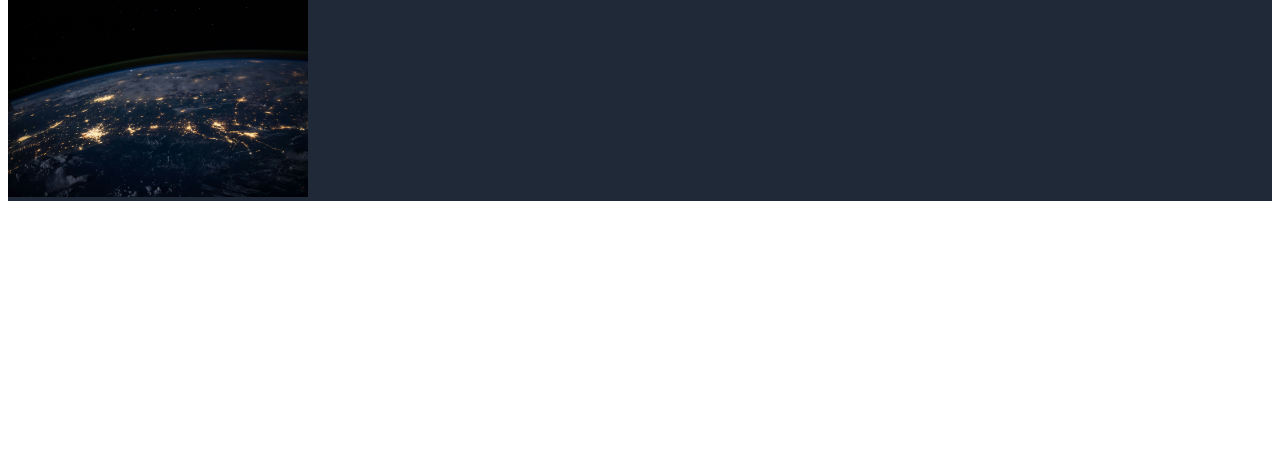
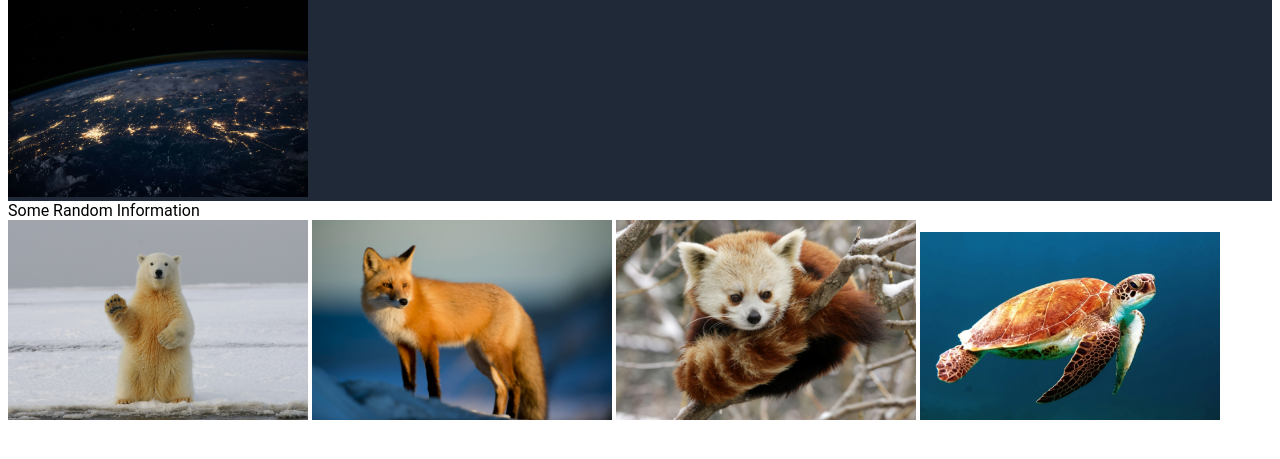
Before and after one commit to YashodhanM/odin-landing-project, a plain HTML site: page index.html in a window 1280 px wide. Shown: the part 241-700 px from the top of the page. Drawn offline with Linux system fonts and the light colour scheme.

Commit message:
Add: Added new info section with images

```diff
--- a/index.html
+++ b/index.html
@@ -30,5 +30,15 @@
             <img src="./images/nasa-Q1p7bh3SHj8-unsplash.jpg" alt="Earth at night from space" width="300px" height="auto">
         </div>
     </div>
+
+    <div class="info-section">
+        <div class="info-heading">Some Random Information</div>
+        <div class="info-images">
+            <img class="info-img" src="./images/hans-jurgen-mager-qQWV91TTBrE-unsplash.jpg" alt="Polar bear standing and waving" width="200px" height="200px">
+            <img class="info-img" src="./images/ray-hennessy-xUUZcpQlqpM-unsplash.jpg" alt="Red fox stands looking towards sun" width="200px" height="200px">
+            <img class="info-img" src="./images/smithsonian-ExWjgXsmv8o-unsplash.jpg" alt="Red panda curled up" width="200px" height="200px">
+            <img class="info-img" src="./images/wexor-tmg-L-2p8fapOA8-unsplash.jpg" alt="Turtley swimming in an ocean" width="200px" height="200px">
+        </div>
+    </div>
 </body>
 </html>
```
